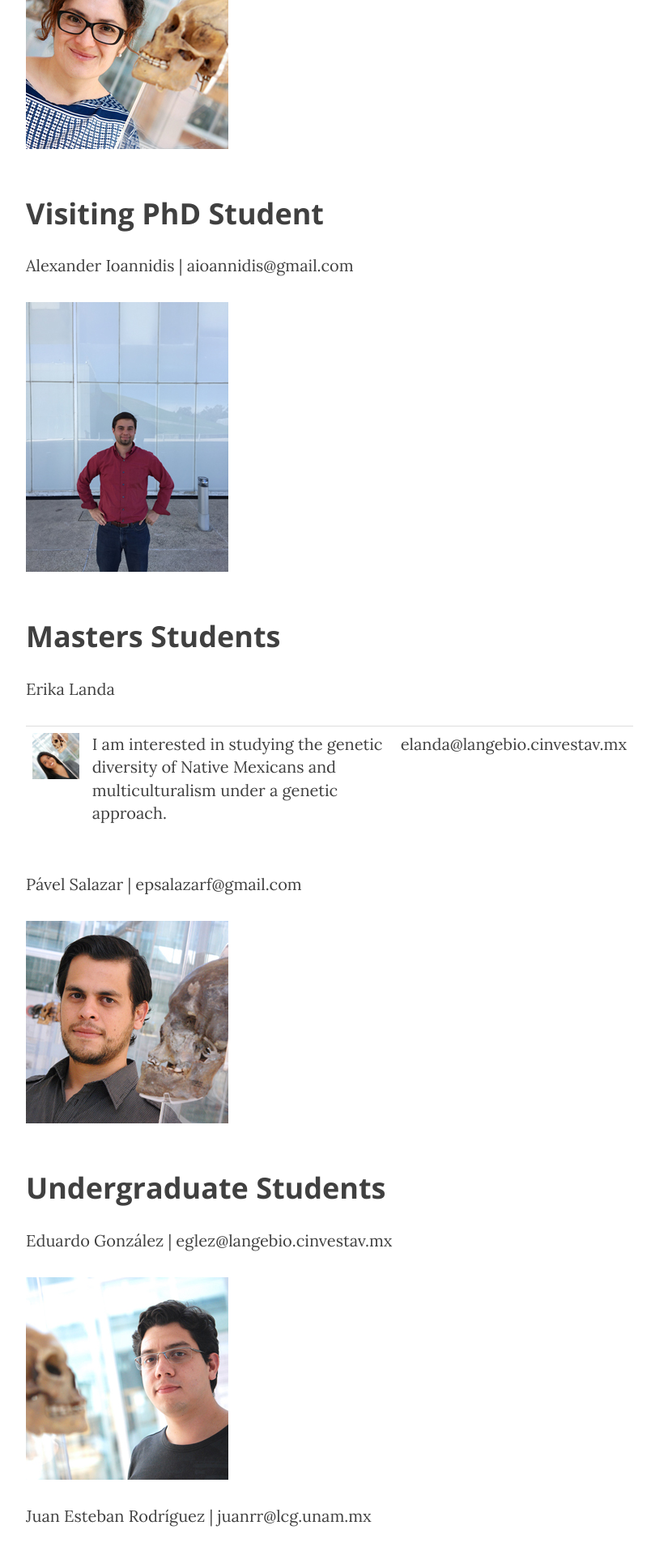
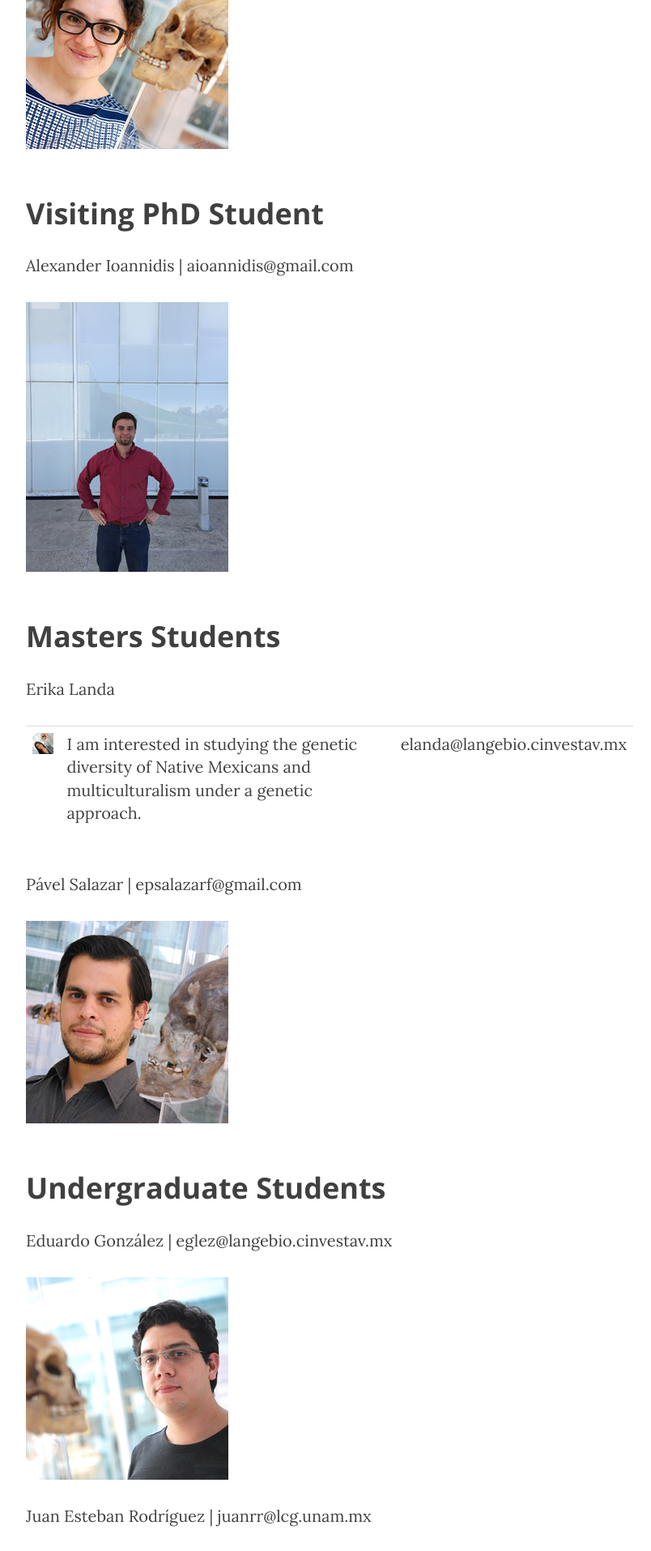
Before and after one commit to milkshakeplustip/milkshakeplustip.github.io, a Jekyll site: the page built from b_people.html, in a window 1280 px wide. Shown: the part 1048-2963 px from the top of the page at 81% size, without its empty margins (233-1037 px from the left). Built offline with Jekyll 4.4.1, drawn with Linux system fonts in a browser that asks for light colours; nearby versions of some CDN libraries.

Commit message:
erika’s photo size

```diff
--- a/b_people.html
+++ b/b_people.html
@@ -17,7 +17,7 @@ header-img: "img/morenolab_2_1000.jpg"
 <p>Erika Landa</p>
 <table style="width:100%">
 	<tr>
-		<td><img src="/img/Erika250.jpg" alt="Erika"></td>
+		<td><img src="/img/Erika250.jpg" alt="Erika" height="100" width="100"></td>
 		<td>I am interested in studying the genetic diversity of Native Mexicans and multiculturalism under a genetic approach.</td>
 		<td>elanda@langebio.cinvestav.mx</td>
 	</tr>
```
